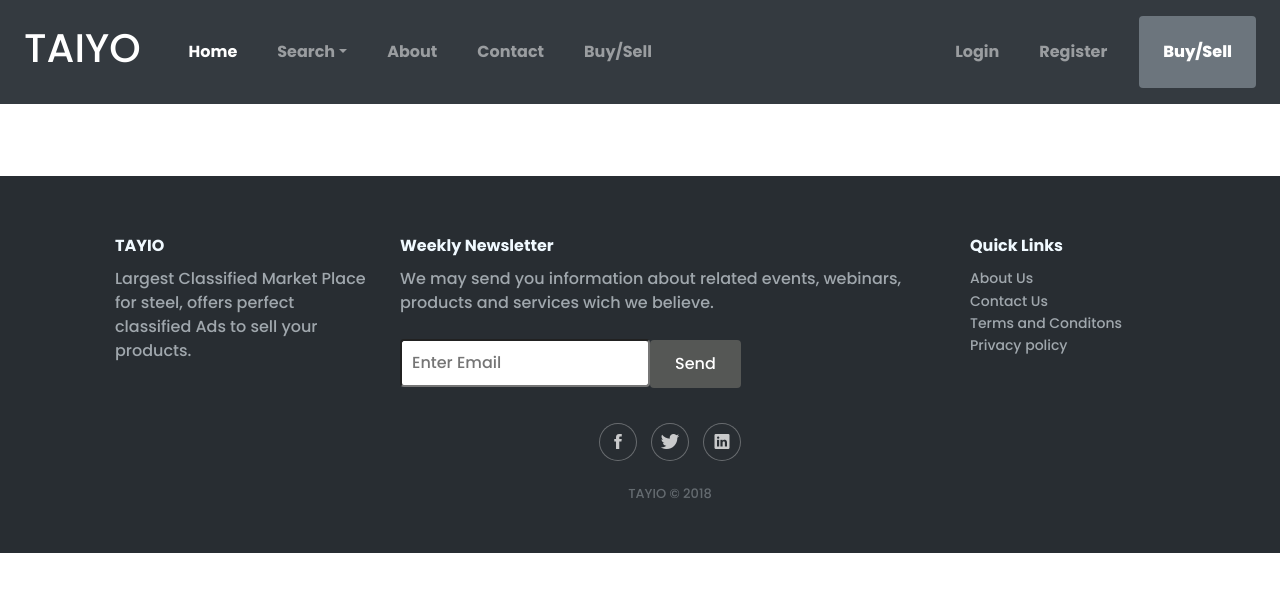
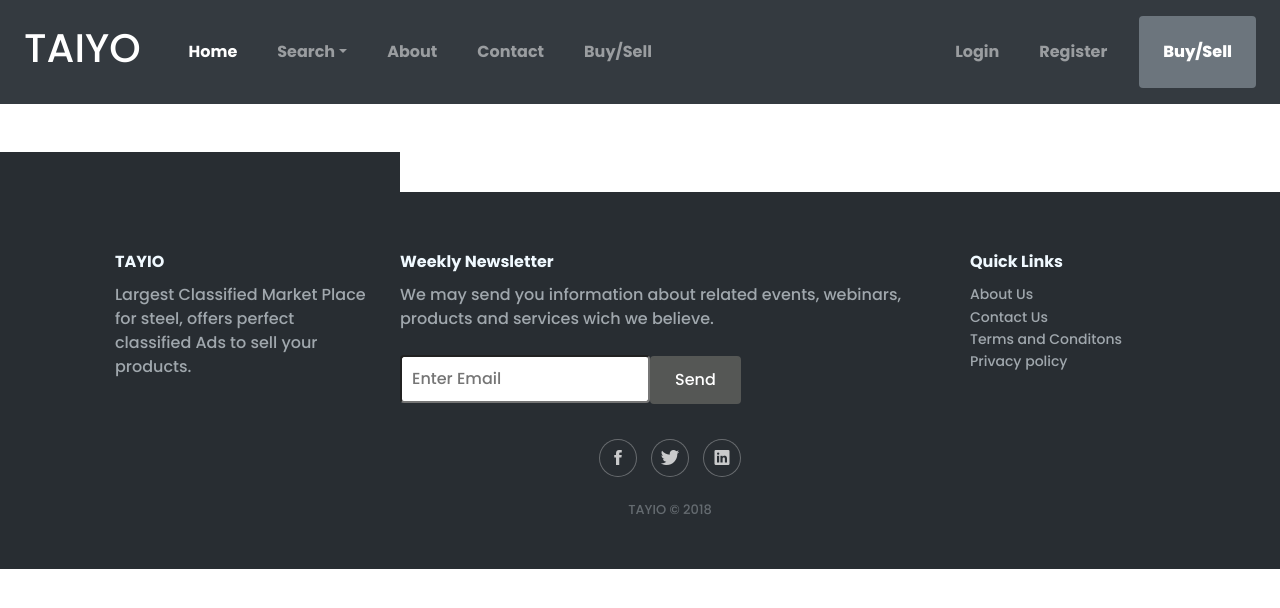
Before and after one commit to triangular-opensource/Taiyo-Front, a React (Create React App) app: page / in a window 1280 px wide. Shown: the top 608 px of the page. Built offline with nearby package versions, Linux system fonts and the light colour scheme.

Commit message:
custom working

```diff
--- a/src/App.js
+++ b/src/App.js
@@ -1,14 +1,18 @@
 import "./App.css";
+import CustomContainer from "./components/CustomContainer/CustomContainer";
 import Footer from "./components/Footer/Footer";
 import Header from "./components/Header/Header";
 
+
 function App() {
+
+
   	return (
 		<div className="App">
 			<Header />
 			<br />
 			<br />
-			<br />
+			<CustomContainer salary="Basic" money="300" validity = "validity upto 20 days"/>
 			<Footer />
 		</div>
 	)
--- /dev/null
+++ b/src/components/CustomContainer/CustomContainer.css
@@ -0,0 +1,11 @@
+.custom-container {
+    padding:50px;
+    color:#f0f9ff;
+    background-color:#282d32;
+    width : 400px;
+    padding: 20px;
+    display: flex;
+    align-items: center;
+    justify-content: center;
+    flex-direction: column;
+  }
--- /dev/null
+++ b/src/components/CustomContainer/CustomContainer.js
@@ -0,0 +1,10 @@
+import React from 'react'
+import './CustomContainer.css';
+function CustomContainer() {
+    return (
+        <div className = 'custom-container'>
+        </div>
+    )
+}
+
+export default CustomContainer
```
Also changed, not shown: src/components/CustomText/CustomText.js (added, +10 -0 lines), src/components/CustomText/CustomText.css (added), 1 other file (tests, documents, lock files or other folders).
